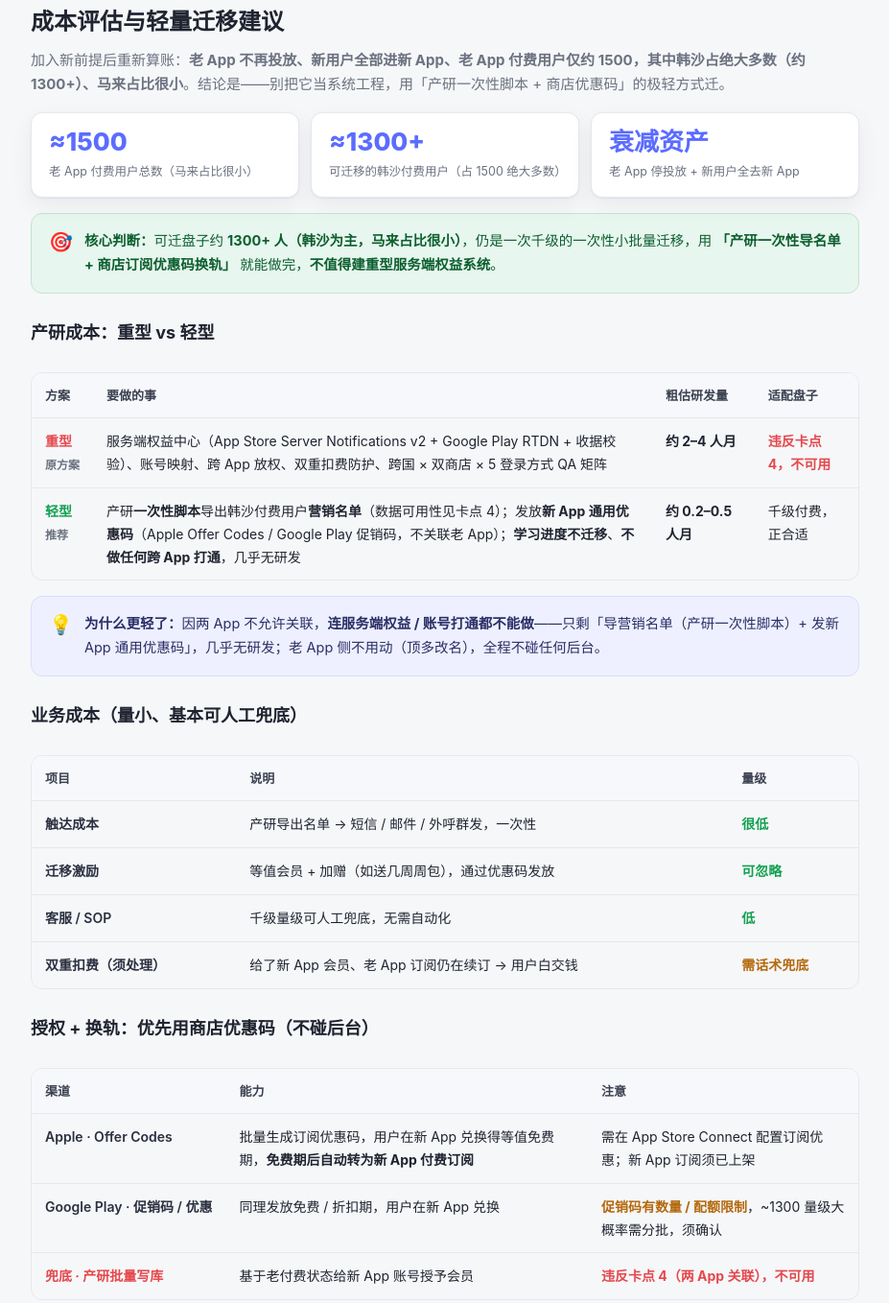
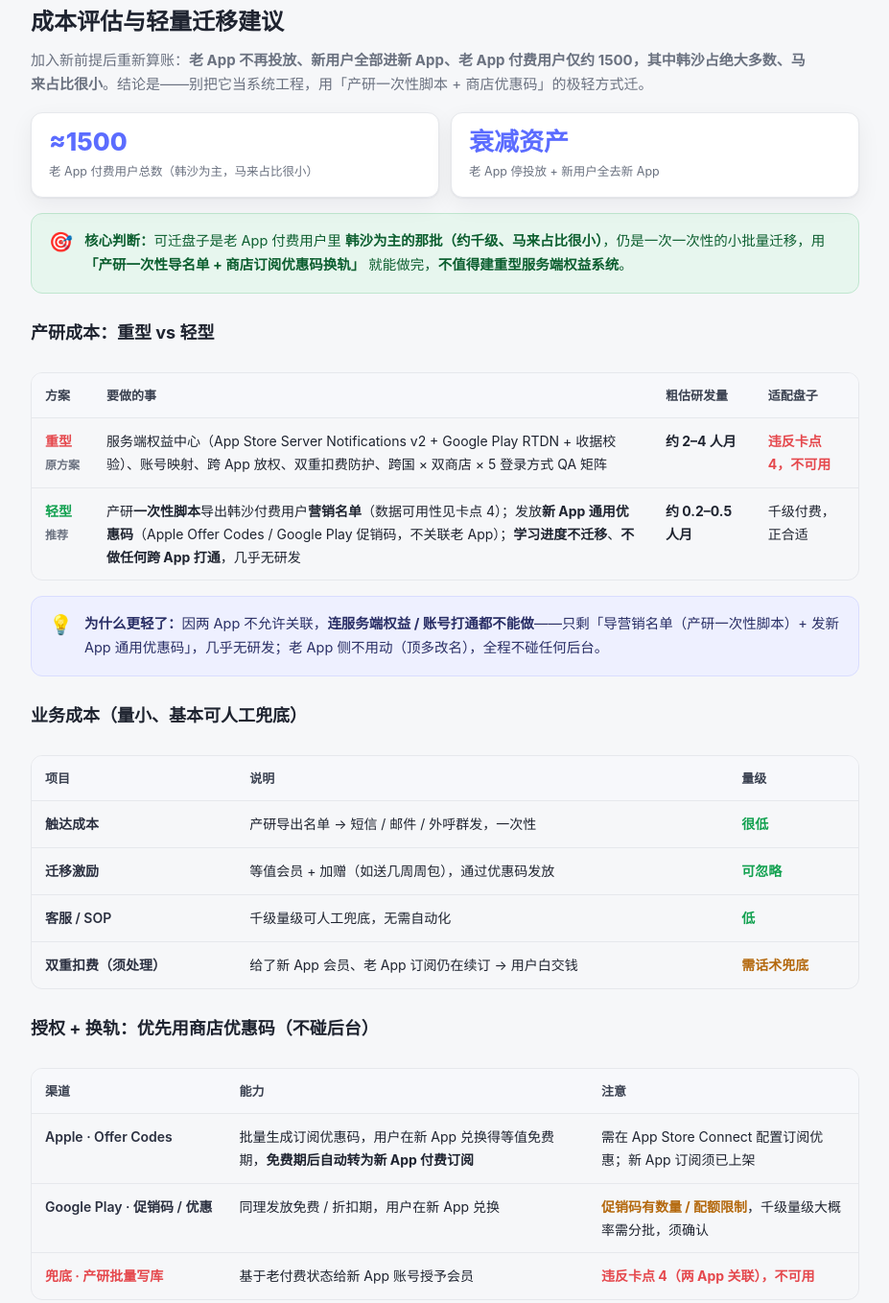
Before and after one commit to jiangshuang12345-tech/App-transfer, a plain HTML site: page index.html in a window 1280 px wide. Shown: the part 7486-8844 px from the top of the page at 96% size, without its empty margins (320-1247 px from the left). Drawn offline with Linux system fonts and the light colour scheme.

Commit message:
Update index.html

```diff
--- a/index.html
+++ b/index.html
@@ -566,17 +566,16 @@
   <section id="cost">
     <div class="sec-head"><span class="k">07</span></div>
     <h2>成本评估与轻量迁移建议</h2>
-    <p class="lead">加入新前提后重新算账：<b>老 App 不再投放、新用户全部进新 App、老 App 付费用户仅约 1500，其中韩沙占绝大多数（约 1300+）、马来占比很小</b>。结论是——别把它当系统工程，用「产研一次性脚本 + 商店优惠码」的极轻方式迁。</p>
+    <p class="lead">加入新前提后重新算账：<b>老 App 不再投放、新用户全部进新 App、老 App 付费用户仅约 1500，其中韩沙占绝大多数、马来占比很小</b>。结论是——别把它当系统工程，用「产研一次性脚本 + 商店优惠码」的极轻方式迁。</p>
 
     <div class="kpis">
-      <div class="kpi"><div class="v">≈1500</div><div class="l">老 App 付费用户总数（马来占比很小）</div></div>
-      <div class="kpi"><div class="v">≈1300+</div><div class="l">可迁移的韩沙付费用户（占 1500 绝大多数）</div></div>
+      <div class="kpi"><div class="v">≈1500</div><div class="l">老 App 付费用户总数（韩沙为主，马来占比很小）</div></div>
       <div class="kpi"><div class="v">衰减资产</div><div class="l">老 App 停投放 + 新用户全去新 App</div></div>
     </div>
 
     <div class="callout good">
       <span class="ico">🎯</span>
-      <div><b>核心判断：</b>可迁盘子约 <b>1300+ 人（韩沙为主，马来占比很小）</b>，仍是一次千级的一次性小批量迁移，用 <b>「产研一次性导名单 + 商店订阅优惠码换轨」</b> 就能做完，<b>不值得建重型服务端权益系统</b>。</div>
+      <div><b>核心判断：</b>可迁盘子是老 App 付费用户里 <b>韩沙为主的那批（约千级、马来占比很小）</b>，仍是一次一次性的小批量迁移，用 <b>「产研一次性导名单 + 商店订阅优惠码换轨」</b> 就能做完，<b>不值得建重型服务端权益系统</b>。</div>
     </div>
 
     <h3>产研成本：重型 vs 轻型</h3>
@@ -623,7 +622,7 @@
       <thead><tr><th>渠道</th><th>能力</th><th>注意</th></tr></thead>
       <tbody>
         <tr><td class="col-k">Apple · Offer Codes</td><td>批量生成订阅优惠码，用户在新 App 兑换得等值免费期，<b>免费期后自动转为新 App 付费订阅</b></td><td>需在 App Store Connect 配置订阅优惠；新 App 订阅须已上架</td></tr>
-        <tr><td class="col-k">Google Play · 促销码 / 优惠</td><td>同理发放免费 / 折扣期，用户在新 App 兑换</td><td><span class="warnmark">促销码有数量 / 配额限制</span>，~1300 量级大概率需分批，须确认</td></tr>
+        <tr><td class="col-k">Google Play · 促销码 / 优惠</td><td>同理发放免费 / 折扣期，用户在新 App 兑换</td><td><span class="warnmark">促销码有数量 / 配额限制</span>，千级量级大概率需分批，须确认</td></tr>
         <tr><td class="col-k"><span class="no">兜底 · 产研批量写库</span></td><td>基于老付费状态给新 App 账号授予会员</td><td><span class="no">违反卡点 4（两 App 关联），不可用</span></td></tr>
       </tbody>
     </table>
@@ -700,7 +699,7 @@
     <ul style="font-size:14px;color:#3a4150">
       <li><b>「补差价」技术上基本不可行：</b>App Store / Google Play 都没有「补差价」原生机制，硬做很别扭 —— 这条几乎否掉 B。</li>
       <li><b>真正的流失点在「首次续费的价格跳变」，不在「迁移时」：</b>讨论重心应放在如何软化续费跳价（过渡价 + 提前告知）。且苹果 / 谷歌对自动续订涨价<b>本就要求用户重新同意</b>，本身带流失风险。</li>
-      <li><b>盘子小，差价收入微薄：</b>韩沙付费约 1300+ 人、客单价又低于新 App 月包，绝对差价收入依然很有限；为这点差价加迁移障碍不划算，迁移首要目标是「别流失」，不是「多收这一笔」。</li>
+      <li><b>盘子小，差价收入微薄：</b>韩沙付费用户是 1500 里的大头但绝对量仍有限、客单价又低于新 App 月包，差价收入很微薄；为这点差价加迁移障碍不划算，迁移首要目标是「别流失」，不是「多收这一笔」。</li>
       <li><b>公平性：</b>用户非自愿迁移，若还要多付钱，容易造成口碑与品牌反噬。</li>
     </ul>
 
@@ -813,7 +812,7 @@
         </tr>
         <tr>
           <td class="col-k">5</td>
-          <td><b>Google Play 促销码配额</b>是否够 ~1300（不够则分批）</td>
+          <td><b>Google Play 促销码配额</b>是否够覆盖韩沙付费量（不够则分批）</td>
           <td>产研 / 运营</td>
           <td>配额有限，影响韩沙全量发码的节奏</td>
           <td>🟡 中</td>
```
